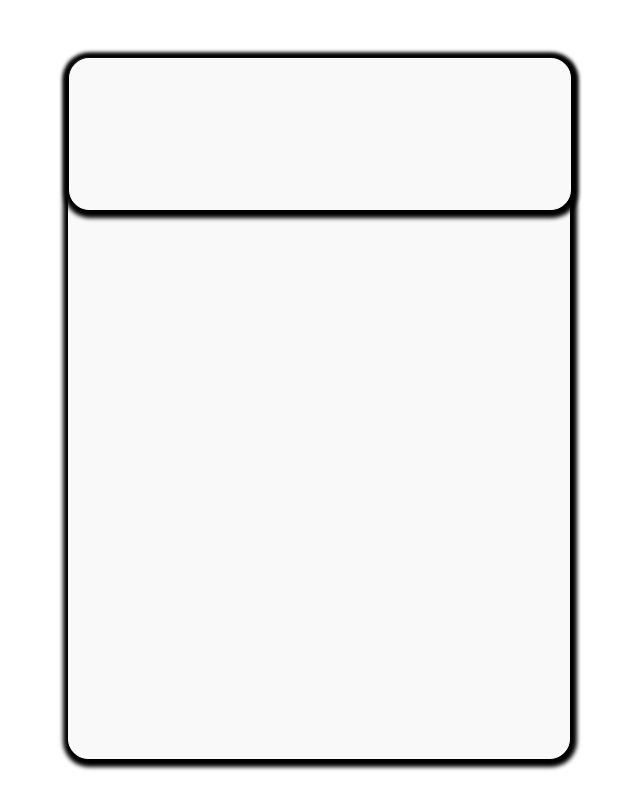
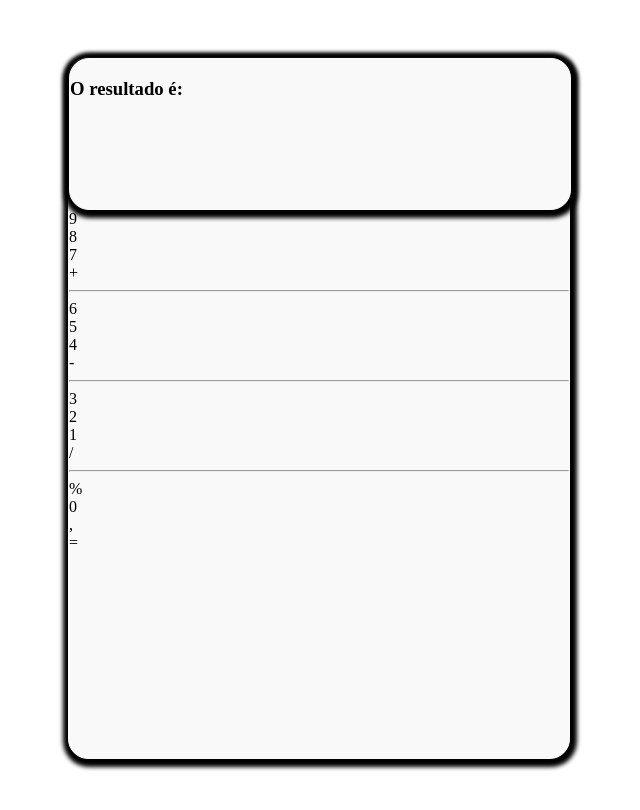
Before and after one commit to mpnedev/calculadora, a plain HTML site: page index.html in a window 1280 px wide. Shown: the whole page, without its empty margins (321-961 px from the left). Drawn offline with Linux system fonts and the light colour scheme.

Commit message:
Update index.html

```diff
--- a/index.html
+++ b/index.html
@@ -10,12 +10,32 @@
 
 <body>
     <div class="container">
-        <div class="resultado"></div>
+        <div class="resultado"><h3>O resultado é:</h3></div>
         <div class="colunas">
-            <div class="col"></div>
-            <div class="col"></div>
-            <div class="col"></div>
-            <div class="col"></div>
+            <div class="col">
+                <div class="num">9</div>
+                <div class="num">8</div>
+                <div class="num">7</div>
+                <div class="num">+</div>
+            </div><hr>
+            <div class="col">
+                <div class="num">6</div>
+                <div class="num">5</div>
+                <div class="num">4</div>
+                <div class="num">-</div>
+            </div><hr>
+            <div class="col">
+                <div class="num">3</div>
+                <div class="num">2</div>
+                <div class="num">1</div>
+                <div class="num">/</div>
+            </div><hr>
+            <div class="col">
+                <div class="num">%</div>
+                <div class="num">0</div>
+                <div class="num">,</div>
+                <div class="num">=</div>
+            </div>
         </div>
     </div>
 </body>
```
